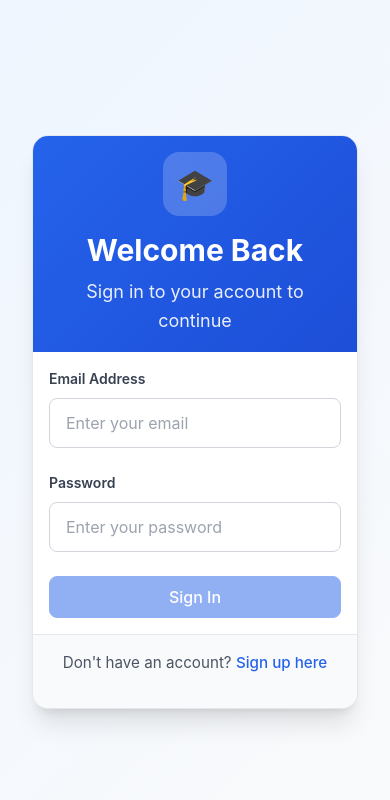
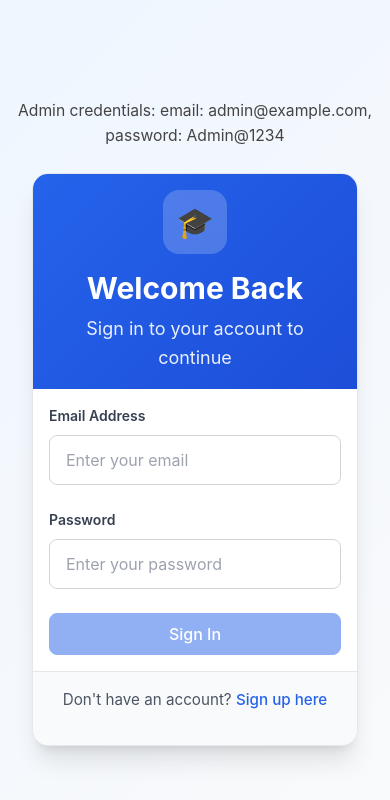
Before and after one commit to Channaveer2004/POSSPOLE_ASSIGNMENT, a React (Vite) app in the folder client/: page /login in a window 390 px wide. Shown: the top 800 px of the page. Built offline with nearby package versions, Linux system fonts and the light colour scheme.

Commit message:
admin creds added at login page

```diff
--- a/client/src/App.css
+++ b/client/src/App.css
@@ -545,6 +545,36 @@
   padding: var(--space-4);
 }
 
+/* Login page flex for admin credentials */
+
+/* Simple admin credentials text for login */
+.login-admin-row {
+  display: flex;
+  flex-direction: row;
+  align-items: flex-start;
+  gap: 2rem;
+}
+.login-admin-plain-text {
+  margin-right: 2rem;
+  font-size: 1rem;
+  color: #444;
+  white-space: pre-line;
+  max-width: 260px;
+}
+@media (max-width: 768px) {
+  .login-admin-row {
+    flex-direction: column;
+    gap: 1rem;
+  }
+  .login-admin-plain-text {
+    margin: 0 0 0.5rem 0;
+    max-width: 100%;
+    font-size: 0.98rem;
+    text-align: center;
+  }
+}
+}
+
 .auth-container {
   width: 100%;
   max-width: 400px;
@@ -912,4 +942,3 @@
   .table td {
     padding: var(--space-3) var(--space-4);
   }
-}
--- a/client/src/pages/Login.jsx
+++ b/client/src/pages/Login.jsx
@@ -29,7 +29,10 @@ export default function Login() {
   };
 
   return (
-    <div className="auth-page">
+    <div className="auth-page login-admin-row">
+      <div className="login-admin-plain-text">
+        Admin credentials: email: admin@example.com, password: Admin@1234
+      </div>
       <div className="auth-container">
         <div className="auth-card">
           <div className="auth-header">
```
